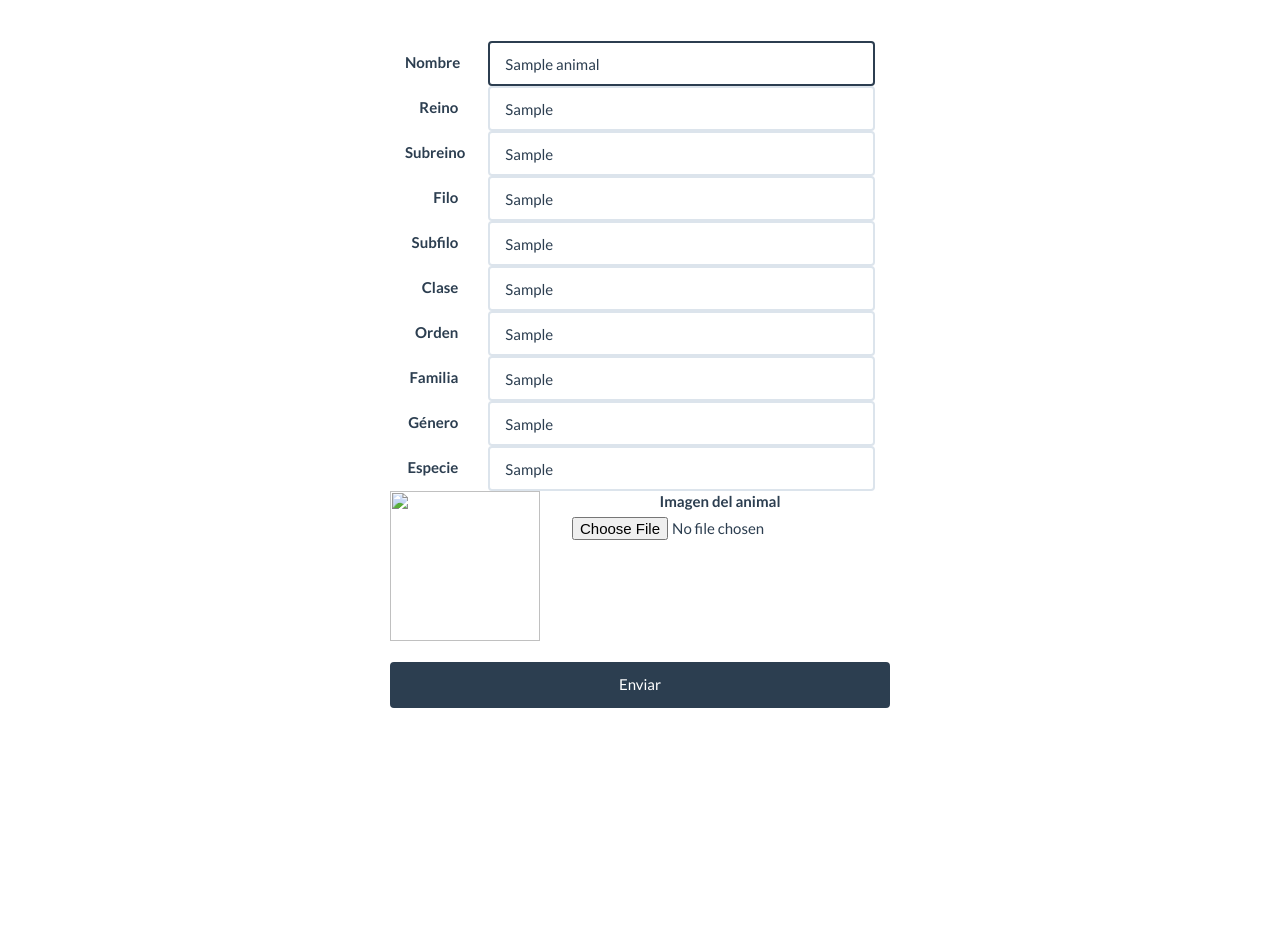
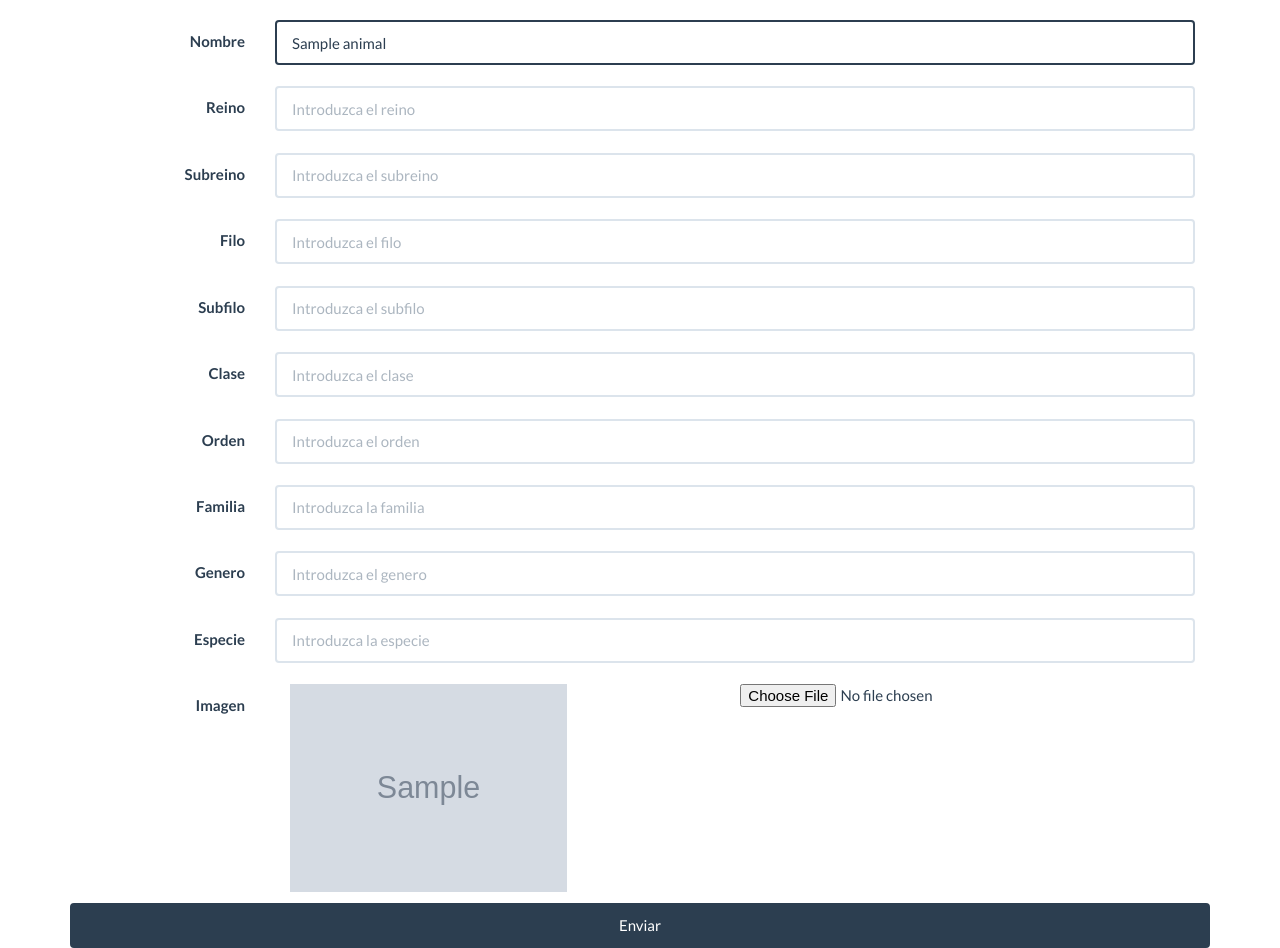
Before and after one commit to loro102/animal, a PHP site: page /?view=editar&id=1 in a window 1280 px wide. Shown: the part 60-1008 px from the top of the page. Before the commit the page ends 768 px from the top, so only its background shows below. Run offline with PHP 8.4, Linux system fonts and the light colour scheme; tables that the repository leaves empty or names only in its code hold one stand-in row (values such as "Sample post"); grey boxes marked "Sample" are stand-in pictures; data that the repository does not hold is empty; some libraries are stand-ins or nearby versions.

Commit message:
editar
modificando editar

```diff
--- a/core/controllers/editarController.php
+++ b/core/controllers/editarController.php
@@ -22,12 +22,6 @@ if (isset($_GET['id']) and is_numeric($_GET['id']) and $_GET['id'] >= 1) {
             if ($db->rows($sql) > 0) {
                 //obtengo datos de consulta
                 $animal = $db->recorrer($sql);
-                //Compruebo que exista imagen,si no existe imagen usa imagen por defecto
-                if (file_exists($animal['imagen'])) {
-                    $ruta = $animal['imagen'];
-                } else {
-                    $ruta = 'uploads/avatar/default.png';
-                }
                 //asigno variables para llevar los datos a la plantilla
                 $template->assign(array(
                 'id' => $animal['id'],
@@ -41,14 +35,14 @@ if (isset($_GET['id']) and is_numeric($_GET['id']) and $_GET['id'] >= 1) {
                 'familia'=>$animal['familia'],
                 'genero'=>$animal['genero'],
                 'especie'=>$animal['especie'],
-                'imagen'=>$ruta,
-
+                'imagen'=>$animal['imagen'],
             ));
         //llamo a la plantilla del formulario
-        $template->display('posts/formulario.tpl');
+        $template->display('acciones/editar.tpl');
+        }
     }
 
-}} else {
+} else {
         //si no existe id que me lleve a la pagina principal
         header('location:?view=index');
 }
--- /dev/null
+++ b/styles/templates/acciones/editar.tpl
@@ -0,0 +1,62 @@
+{include 'overall/header.tpl'}
+
+<body>
+
+    {include 'overall/nav.tpl'}
+    <div class="container" style="margin-top: 30px;">
+        <center>
+            <form action="?view=nuevo" method="post" enctype="multipart/form-data" class="form-horizontal">
+            <label for="nombre" class="col-sm-2 control-label">Nombre</label>
+            <div class="col-sm-10">
+            <input type="text" name="nombre" id="nombre" class="form-control" placeholder="Introduzca el nombre del animal" required="" autofocus="" value="{$nombre}"><br>
+            </div>
+            <label for="reino" class="col-sm-2 control-label">Reino</label>
+            <div class="col-sm-10">
+            <input type="text" name="reino" id="reino" class="form-control" placeholder="Introduzca el reino" required="" autofocus=""><br>
+            </div>
+            <label for="subreino" class="col-sm-2 control-label">Subreino</label>
+            <div class="col-sm-10">
+            <input type="text" name="subreino" id="subreino" class="form-control" placeholder="Introduzca el subreino" required="" autofocus=""><br>
+            </div>
+            <label for="filo" class="col-sm-2 control-label">Filo</label>
+            <div class="col-sm-10">
+            <input type="text" name="filo" id="filo" class="form-control" placeholder="Introduzca el filo" required="" autofocus=""><br>
+            </div>
+            <label for="subfilo" class="col-sm-2 control-label">Subfilo</label>
+            <div class="col-sm-10">
+            <input type="text" name="subfilo" id="subfilo" class="form-control" placeholder="Introduzca el subfilo" required="" autofocus=""><br>
+            </div>
+            <label for="clase" class="col-sm-2 control-label">Clase</label>
+            <div class="col-sm-10">
+            <input type="text" name="clase" id="clase" class="form-control" placeholder="Introduzca el clase" required="" autofocus=""><br>
+            </div>
+            <label for="orden" class="col-sm-2 control-label">Orden</label>
+            <div class="col-sm-10">
+            <input type="text" name="orden" id="orden" class="form-control" placeholder="Introduzca el orden" required="" autofocus=""><br>
+            </div>
+            <label for="familia" class="col-sm-2 control-label">Familia</label>
+            <div class="col-sm-10">
+            <input type="text" name="familia" id="familia" class="form-control" placeholder="Introduzca la familia" required="" autofocus=""><br>
+            </div>
+            <label for="genero" class="col-sm-2 control-label">Genero</label>
+            <div class="col-sm-10">
+            <input type="text" name="genero" id="genero" class="form-control" placeholder="Introduzca el genero" required="" autofocus=""><br>
+            </div>
+            <label for="especie" class="col-sm-2 control-label">Especie</label>
+            <div class="col-sm-10">
+            <input type="text" name="especie" id="especie" class="form-control" placeholder="Introduzca la especie" required="" autofocus=""><br>
+            </div>
+            <label for="imagen" class="col-sm-2 control-label">Imagen</label>
+            <div class="col-sm-10">
+            <img class="img-responsive img-rounded col-md-4" src="{$imagen}"/>
+            <input type="file" name="imagen" id="imagen"><br>
+            </div>
+            <label for="imagen" class="col-sm-2 control-label"></label>
+              <input class="btn btn-primary btn-block" type="submit" value="Enviar" />
+</form>
+        </center>
+    </div>
+    {include 'overall/footer.tpl'}
+</body>
+
+</html>
--- a/styles/templates/home/index.tpl
+++ b/styles/templates/home/index.tpl
@@ -28,7 +28,7 @@
                                         <div>Género:{$animal.genero}</div>
                                         <div>Especie:{$animal.especie}</div>
                                     </div>
-                                    <img class="img-responsive col-md-6" src="{$animal.imagen}"</div>
+                                    <img class="img-responsive col-md-6" src="{$animal.imagen}"/>
                                 </div>
                             </div>
                         </div>
```
Also changed, not shown: compiler/7b2fb3a7b12c3c0751283914725ed2a26171df35_0.file.editar.tpl.php (added, +103 -0 lines), compiler/d77af37a54495efa094c7ebe0276757a87ad999a_0.file.index.tpl.php (+9 -9 lines).
